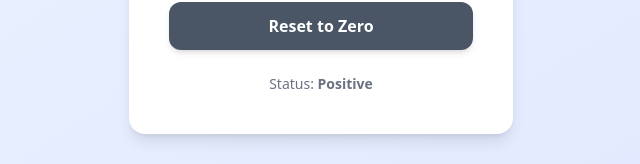
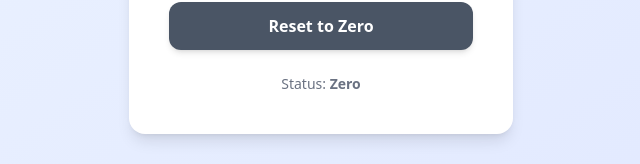
Before and after one commit to harunou/clean-architecture-for-frontend-exercise, a React (Vite) app in the folder counter-task/: page / in a window 1280 px wide. Shown: the part 510-674 px from the top of the page, without its empty margins (319-959 px from the left). Built offline with nearby package versions, Linux system fonts and the light colour scheme.

Commit message:
Counter: add inlined presenter unit

```diff
--- a/counter-task/src/counter/Counter.tsx
+++ b/counter-task/src/counter/Counter.tsx
@@ -7,9 +7,9 @@ function Counter() {
   const [count, setCount] = useState(INITIAL_COUNT);
 
   // NOTE: inlined presenter unit implements null presenter interface
-  // the presenter has assigned mocked data
-  const countValue = 0;
-  const countStatus = "Positive";
+  const countValue = count;
+  const countStatus =
+    count === 0 ? "Zero" : count > 0 ? "Positive" : "Negative";
 
   // NOTE: inlined controller unit implements null controller interface
   // the controller has assigned mocked data
```
